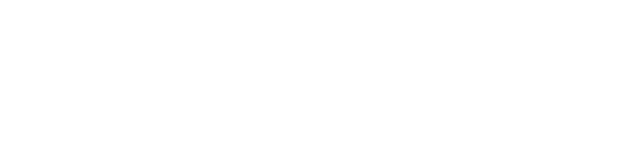
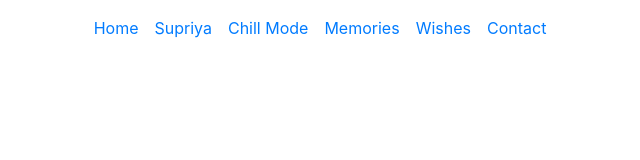
Before and after one commit to VashuuDev/Birthday, a plain HTML site: page Supriya/index.html in a window 1280 px wide. Shown: the whole page, without its empty margins (320-960 px from the left). Drawn offline with nearby package versions, Linux system fonts and the light colour scheme.

Commit message:
Add the nav bar for sompriya

```diff
--- a/Supriya/index.html
+++ b/Supriya/index.html
@@ -2,12 +2,31 @@
 <html lang="en">
 
 <head>
-    <meta charset="UTF-8">
-    <meta name="viewport" content="width=device-width, initial-scale=1.0">
-    <title>Sompriya</title>
+    <!-- Required meta tags -->
+    <meta charset="utf-8">
+    <link rel="icon" href="assets/img/logo.png" type="image/png">
+    <meta name="viewport" content="width=device-width, initial-scale=1, shrink-to-fit=no">
+    <link rel="stylesheet" href="assets/css/bootstrap.min.css">
+    <link rel="stylesheet" href="assets/css/style.css">
+    <title>Supriya's Birthday</title>
 </head>
 
 <body>
+    <nav class="navbar navbar-expand-md  fixed-top maine-menu">
+        <div class="container">
+            <button class="navbar-toggler ml-auto" data-target="#my-nav" onclick="myFunction(this)" data-toggle="collapse"> <span class="bar1"></span> <span class="bar2"></span> <span class="bar3"></span> </button>
+            <div id="my-nav" class="collapse navbar-collapse">
+                <ul class="navbar-nav mx-auto">
+                    <li class="nav-item active"> <a class="nav-link" href="#">Home</a> </li>
+                    <li class="nav-item"> <a class="nav-link" href="#about" tabindex="-1" aria-disabled="true">Supriya</a></li>
+                    <li class="nav-item"> <a class="nav-link" href="#activity" tabindex="-1" aria-disabled="true">Chill Mode</a></li>
+                    <li class="nav-item"> <a class="nav-link" href="#portfolio" tabindex="-1" aria-disabled="true">Memories</a></li>
+                    <li class="nav-item"> <a class="nav-link" href="#testimonial" tabindex="-1" aria-disabled="true">Wishes</a></li>
+                    <li class="nav-item"> <a class="nav-link" href="#contact" tabindex="-1" aria-disabled="true">Contact</a></li>
+                </ul>
+            </div>
+        </div>
+    </nav>
 
 </body>
 
```
